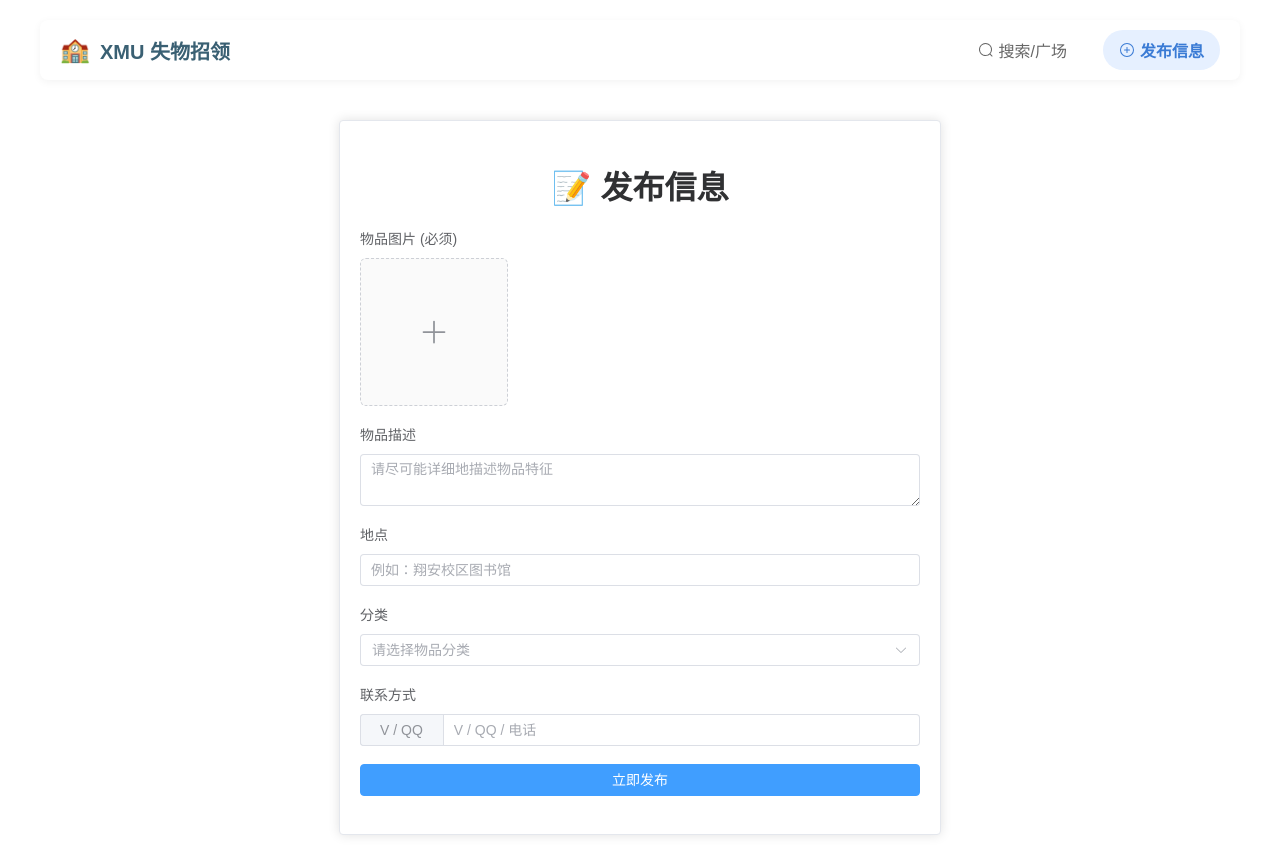
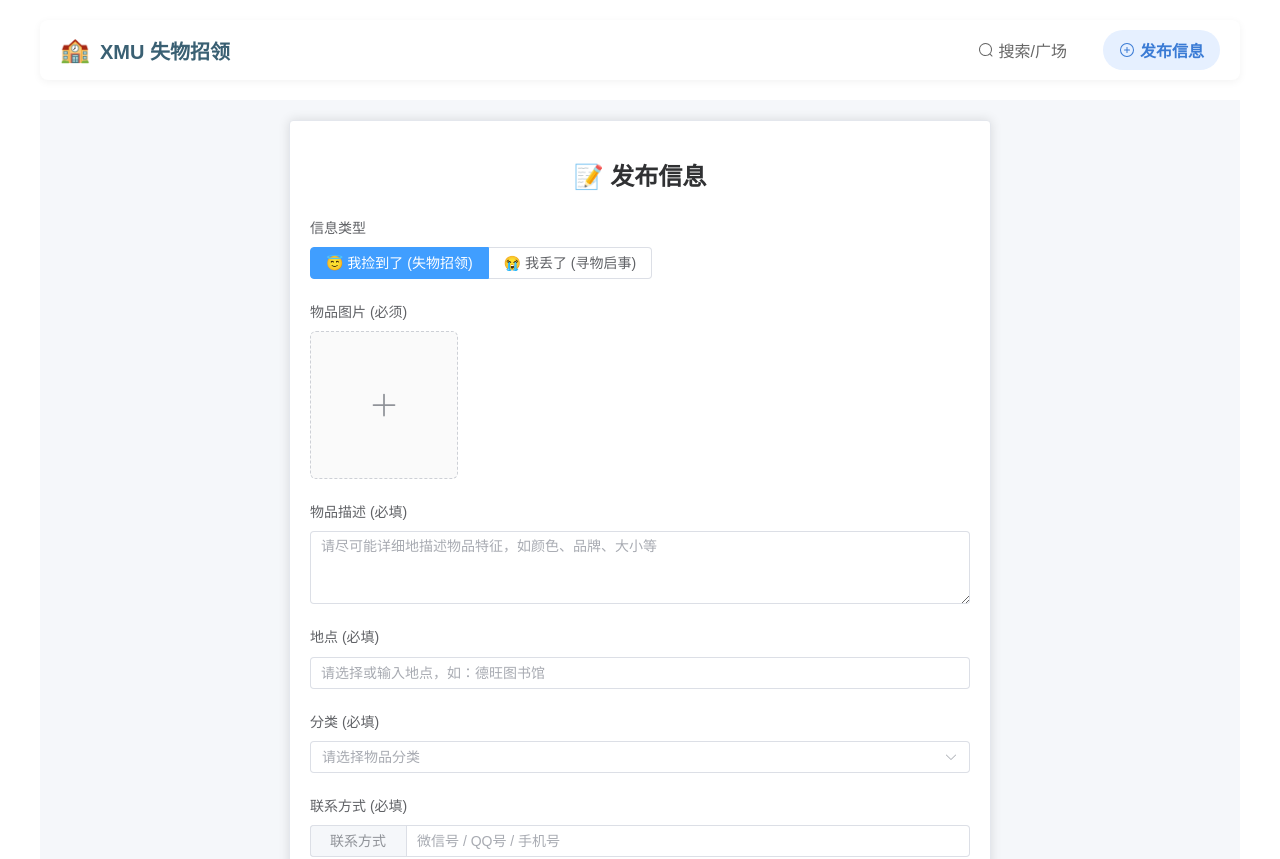
Before and after one commit to CatNebulaaaa/XMULostAndFound, a Vue app: page /upload in a window 1280 px wide. Shown: the top 859 px of the page. Built offline with nearby package versions, Linux system fonts and the light colour scheme.

Commit message:
Update UploadView.vue

```diff
--- a/src/views/UploadView.vue
+++ b/src/views/UploadView.vue
@@ -1,11 +1,18 @@
-<!-- UploadView.vue -->
 <template>
   <div class="upload-view">
     <el-card class="upload-card">
       <h1 class="title">📝 发布信息</h1>
-      <el-form :model="form" ref="uploadFormRef" label-position="top" class="upload-form">
+      <el-form :model="form" ref="uploadFormRef" label-position="top" class="upload-form" @submit.prevent>
 
-        <!-- 图片上传 -->
+        <!-- 1. 新增：信息类型 -->
+        <el-form-item label="信息类型" prop="item_type">
+          <el-radio-group v-model="form.item_type">
+            <el-radio-button label="found">😇 我捡到了 (失物招领)</el-radio-button>
+            <el-radio-button label="lost">😭 我丢了 (寻物启事)</el-radio-button>
+          </el-radio-group>
+        </el-form-item>
+
+        <!-- 2. 图片上传 -->
         <el-form-item label="物品图片 (必须)" prop="image">
           <el-upload
             ref="uploadRef"
@@ -14,52 +21,50 @@
             :limit="1"
             @change="handleFileChange"
             @exceed="handleFileExceed"
+            @remove="handleRemoveFile"
           >
             <el-icon><Plus /></el-icon>
-            <template #file="{ file }">
-              <div>
-                <img class="el-upload-list__item-thumbnail" :src="file.url" alt="" />
-                <span class="el-upload-list__item-actions">
-                  <span class="el-upload-list__item-delete" @click="handleRemoveFile">
-                    <el-icon><Delete /></el-icon>
-                  </span>
-                </span>
-              </div>
-            </template>
           </el-upload>
         </el-form-item>
 
-        <!-- 物品描述 -->
-        <el-form-item label="物品描述" prop="description">
-          <el-input v-model="form.description" type="textarea" placeholder="请尽可能详细地描述物品特征" />
+        <!-- 3. 物品描述 -->
+        <el-form-item label="物品描述 (必填)" prop="description">
+          <el-input v-model="form.description" type="textarea" :rows="3" placeholder="请尽可能详细地描述物品特征，如颜色、品牌、大小等" />
         </el-form-item>
 
-        <!-- 地点 -->
-        <el-form-item label="地点" prop="location">
-          <el-input v-model="form.location" placeholder="例如：翔安校区图书馆" />
+        <!-- 4. 恢复并优化：地点 -->
+        <el-form-item label="地点 (必填)" prop="location">
+          <el-autocomplete
+            v-model="form.location"
+            :fetch-suggestions="queryLocations"
+            placeholder="请选择或输入地点，如：德旺图书馆"
+            style="width: 100%;"
+            clearable
+          />
         </el-form-item>
 
-        <!-- 分类 -->
-        <el-form-item label="分类" prop="category">
-          <el-select v-model="form.category" placeholder="请选择物品分类">
-            <el-option label="电子产品" value="电子产品"></el-option>
-            <el-option label="证件" value="证件"></el-option>
-            <el-option label="钥匙" value="钥匙"></el-option>
-            <el-option label="书籍" value="书籍"></el-option>
+        <!-- 5. 分类 -->
+        <el-form-item label="分类 (必填)" prop="category">
+          <el-select v-model="form.category" placeholder="请选择物品分类" style="width: 100%;">
+            <el-option label="电子产品 (手机/耳机/充电宝)" value="电子产品"></el-option>
+            <el-option label="证件 (校园卡/身份证)" value="证件"></el-option>
+            <el-option label="钥匙/雨伞" value="钥匙/雨伞"></el-option>
+            <el-option label="书籍/文具" value="书籍/文具"></el-option>
+            <el-option label="衣物/饰品" value="衣物/饰品"></el-option>
             <el-option label="其他" value="其他"></el-option>
           </el-select>
         </el-form-item>
 
-        <!-- 联系方式 -->
-        <el-form-item label="联系方式" prop="contact">
-          <el-input v-model="form.contact" placeholder="V / QQ / 电话">
-            <template #prepend>V / QQ</template>
+        <!-- 6. 联系方式 -->
+        <el-form-item label="联系方式 (必填)" prop="contact">
+          <el-input v-model="form.contact" placeholder="微信号 / QQ号 / 手机号">
+            <template #prepend>联系方式</template>
           </el-input>
         </el-form-item>
 
         <!-- 提交按钮 -->
         <el-form-item>
-          <el-button type="primary" @click="handleSubmit" :loading="loading" class="submit-btn">立即发布</el-button>
+          <el-button type="primary" @click="handleSubmit" :loading="loading" class="submit-btn" native-type="submit">立即发布</el-button>
         </el-form-item>
       </el-form>
     </el-card>
@@ -70,7 +75,8 @@
 import { ref, reactive } from 'vue';
 import { useRouter } from 'vue-router';
 import { ElMessage, genFileId } from 'element-plus';
-import apiClient from '../api'; // 确认路径正确
+import { Plus } from '@element-plus/icons-vue';
+import apiClient from '../api';
 
 const router = useRouter();
 const loading = ref(false);
@@ -80,61 +86,87 @@ const form = reactive({
   description: '',
   location: '',
   category: '',
-  contact: '', // 后端需要这个字段
+  contact: '',
+  item_type: 'found', // 默认为 "found" (我捡到了)
   imageFile: null
 });
 
-// 处理文件选择
+// 预设的地点列表
+const allLocations = [
+  { value: '翔安校区-德旺图书馆' },
+  { value: '翔安校区-主楼群（坤銮/文宣/学武/1号楼）' },
+  { value: '翔安校区-一期食堂' },
+  { value: '翔安校区-二期食堂' },
+  { value: '翔安校区-学生公寓（芙蓉/凌云/国光）' },
+  { value: '翔安校区-学生活动中心' },
+  { value: '思明校区-图书馆总馆' },
+  { value: '思明校区-嘉庚楼群' },
+  { value: '思明校区-芙蓉餐厅' },
+  { value: '思明校区-勤业餐厅' },
+  { value: '思明校区-南光/芙蓉/石井宿舍区' },
+  { value: '思明校区-上弦场/建南大会堂' },
+  { value: '校园巴士' },
+];
+
+// 地点自动补全的查询逻辑
+const queryLocations = (queryString, cb) => {
+  const results = queryString
+    ? allLocations.filter(item => item.value.toLowerCase().includes(queryString.toLowerCase()))
+    : allLocations;
+  cb(results);
+};
+
+// 文件状态处理
 const handleFileChange = (file) => {
   form.imageFile = file.raw;
 };
 
-// 处理文件移除
 const handleRemoveFile = () => {
-    form.imageFile = null;
-    uploadRef.value.clearFiles();
+  form.imageFile = null;
 };
 
-// 处理文件超出限制
 const handleFileExceed = (files) => {
   uploadRef.value.clearFiles();
   const file = files[0];
   file.uid = genFileId();
   uploadRef.value.handleStart(file);
-  form.imageFile = file;
+  form.imageFile = file.raw;
 };
 
-// 提交表单
+// 提交表单的核心逻辑
 const handleSubmit = async () => {
   if (!form.imageFile || !form.description || !form.location || !form.category || !form.contact) {
-    ElMessage.error('请填写所有必填项！');
+    ElMessage.error('请将所有必填项填写完整！');
     return;
   }
 
   loading.value = true;
   const formData = new FormData();
+
+  // 添加所有后端需要的字段，确保和后端main.py接口一致
   formData.append('file', form.imageFile);
   formData.append('description', form.description);
   formData.append('location', form.location);
   formData.append('category', form.category);
-  // 注意：你的后端 add_item 函数并没有 contact 字段，这是一个潜在问题
-  // 但为了表单完整，我们先加上
-  // formData.append('contact', form.contact);
+  formData.append('contact', form.contact);
+  formData.append('item_type', form.item_type);
 
   try {
-    // 关键的 API 调用
+    // API请求路径为 /api/items
     await apiClient.post('/api/items', formData, {
-      headers: {
-        'Content-Type': 'multipart/form-data'
-      }
+      headers: { 'Content-Type': 'multipart/form-data' }
     });
 
-    ElMessage.success('发布成功！');
-    router.push('/'); // 发布成功后跳转回首页
+    ElMessage.success('发布成功！即将跳转到首页...');
+    setTimeout(() => router.push('/'), 1500); // 延迟跳转，给用户看提示的时间
 
   } catch (error) {
     console.error('发布失败:', error);
-    const errorMessage = error.response?.data?.detail || '发布失败，请检查网络或联系管理员';
+    let errorMessage = '发布失败，请稍后重试';
+    if (error.response) {
+      // 从后端获取更详细的错误信息
+      errorMessage = error.response.data?.detail || `服务器错误 (${error.response.status})`;
+    }
     ElMessage.error(errorMessage);
   } finally {
     loading.value = false;
@@ -147,16 +179,26 @@ const handleSubmit = async () => {
   display: flex;
   justify-content: center;
   padding: 20px;
+  background-color: #f5f7fa;
+  min-height: calc(100vh - 60px); /* 假设Header高度为60px */
 }
 .upload-card {
   width: 100%;
-  max-width: 600px;
+  max-width: 700px;
 }
 .title {
   text-align: center;
-  margin-bottom: 20px;
+  margin-bottom: 25px;
+  font-size: 24px;
+  color: #303133;
 }
 .submit-btn {
   width: 100%;
+  font-size: 16px;
+  height: 40px;
+}
+/* 针对 el-form-item 的一些微调 */
+.el-form-item {
+  margin-bottom: 22px;
 }
 </style>
```
